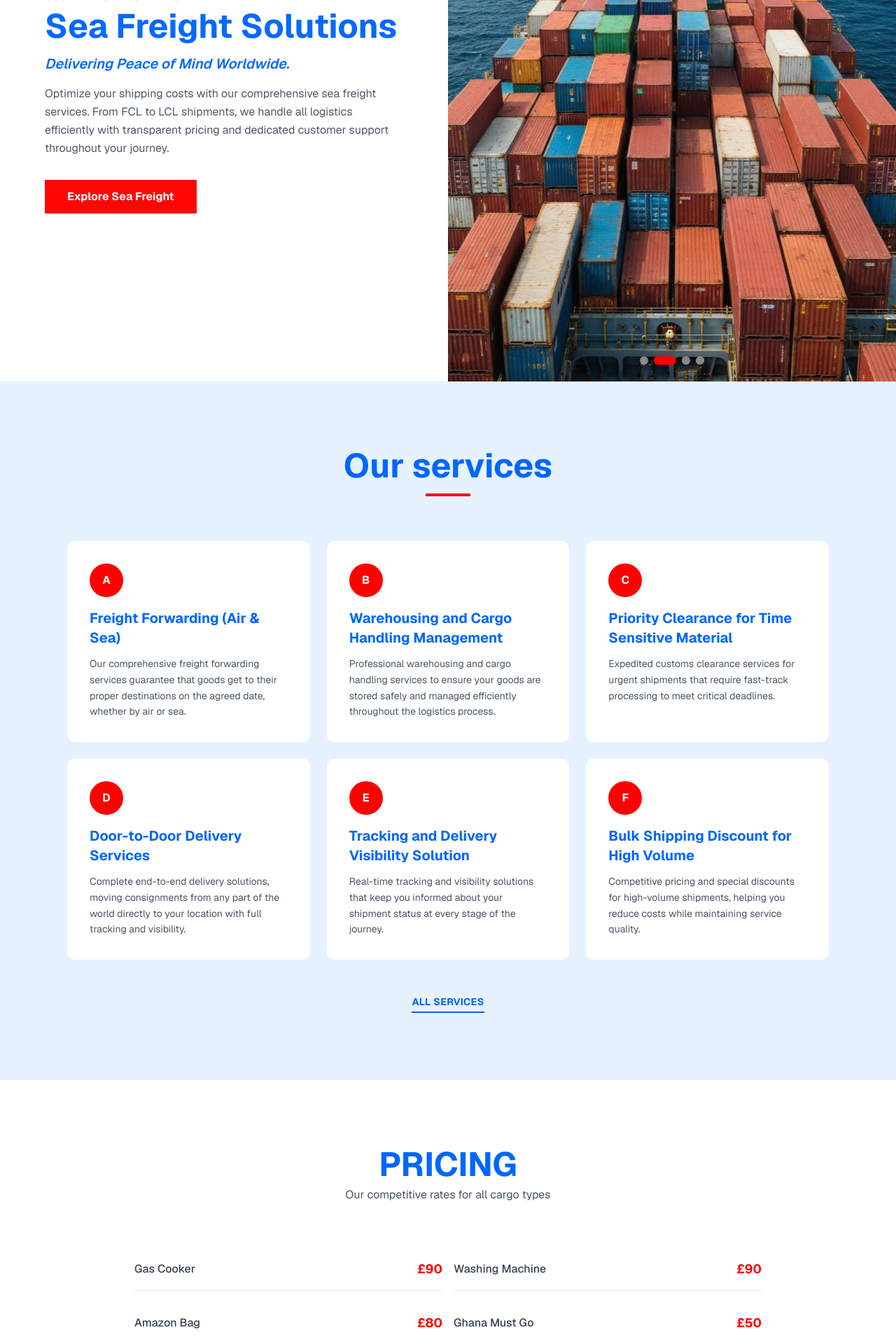
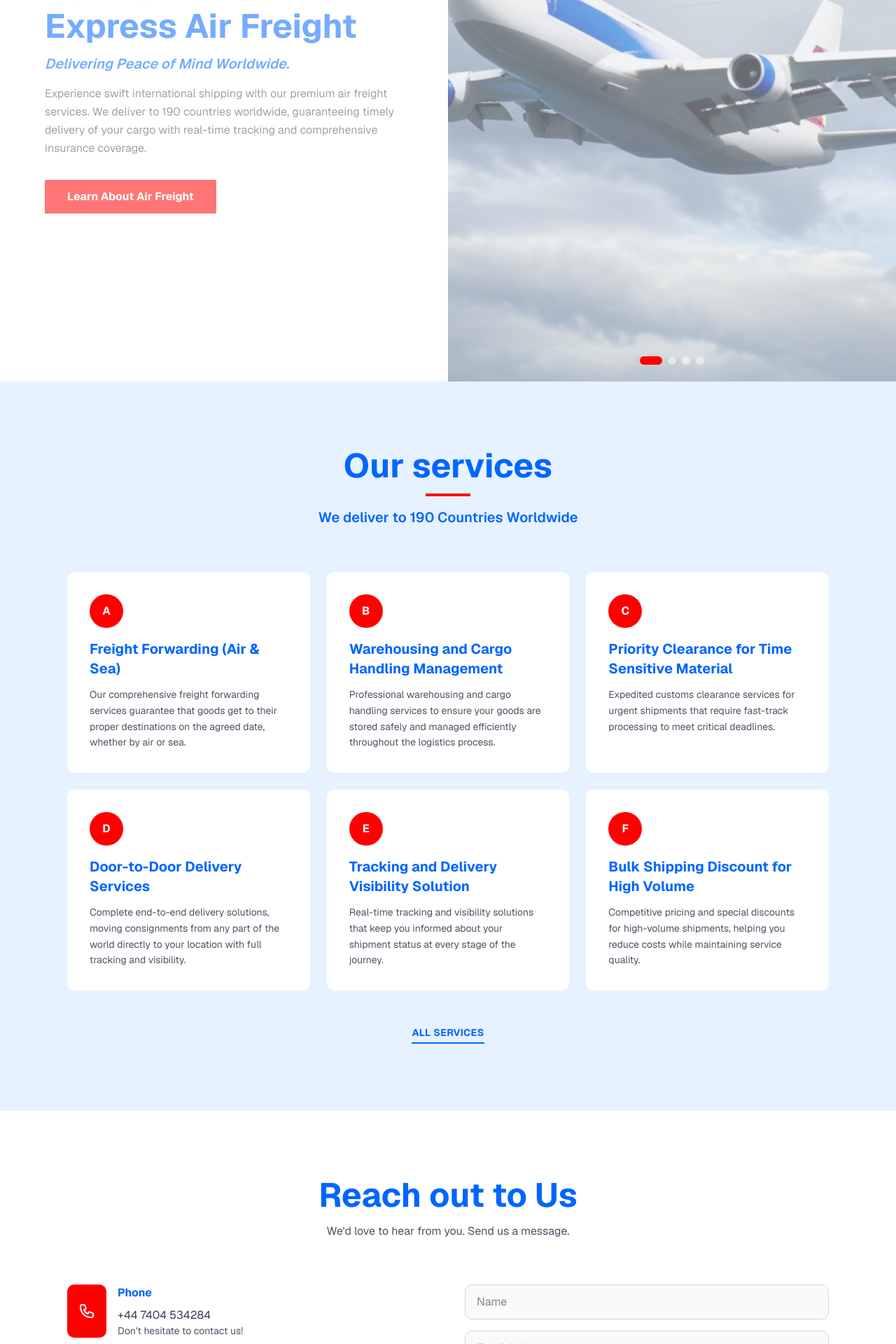
Before and after one commit to Klainnoble1/Kikiexprez, a Next.js app: page / in a window 1280 px wide. Shown: the part 320-2240 px from the top of the page at 70% size. Built offline with nearby package versions, Linux system fonts and the light colour scheme.

Commit message:
Remove pricing section and add 'We deliver to 190 Countries' messaging - Removed Pricing component from home page - Removed Pricing link from footer - Added 'We deliver to 190 Countries' to hero, services section, and About page

```diff
--- a/app/about/page.tsx
+++ b/app/about/page.tsx
@@ -205,6 +205,11 @@ export default function About() {
             </div>
             <div className="bg-white p-6 rounded-lg shadow-sm">
               <div className="text-4xl mb-4">🌍</div>
+              <h3 className="text-xl font-bold text-navy-blue mb-2">190 Countries Worldwide</h3>
+              <p className="text-gray-700">We deliver to 190 countries across the globe, connecting businesses worldwide</p>
+            </div>
+            <div className="bg-white p-6 rounded-lg shadow-sm">
+              <div className="text-4xl mb-4">🏢</div>
               <h3 className="text-xl font-bold text-navy-blue mb-2">UK & Nigeria Offices</h3>
               <p className="text-gray-700">Fully operational offices in London and Lagos for seamless coordination</p>
             </div>
--- a/app/page.tsx
+++ b/app/page.tsx
@@ -1,7 +1,6 @@
 import Navigation from '@/components/navigation'
 import Hero from '@/components/hero'
 import Services from '@/components/services'
-import Pricing from '@/components/pricing'
 import Contact from '@/components/contact'
 import Footer from '@/components/footer'
 
@@ -11,7 +10,6 @@ export default function Home() {
       <Navigation />
       <Hero />
       <Services />
-      <Pricing />
       <Contact />
       <Footer />
     </main>
--- a/components/footer.tsx
+++ b/components/footer.tsx
@@ -31,8 +31,7 @@ export default function Footer() {
             <ul className="space-y-3 text-sm">
               <li><a href="/about" className="text-gray-300 hover:text-red-accent transition">About Us</a></li>
               <li><a href="/services" className="text-gray-300 hover:text-red-accent transition">Services</a></li>
-              <li><a href="/" className="text-gray-300 hover:text-red-accent transition">Pricing</a></li>
-              <li><a href="#contact" className="text-gray-300 hover:text-red-accent transition">Contact</a></li>
+              <li><a href="/contact" className="text-gray-300 hover:text-red-accent transition">Contact</a></li>
             </ul>
           </div>
 
--- a/components/hero.tsx
+++ b/components/hero.tsx
@@ -7,7 +7,7 @@ const heroSlides = [
     id: 1,
     title: 'Express Air Freight',
     subtitle: 'Fast & Reliable Global Delivery',
-    description: 'Experience swift international shipping with our premium air freight services. We guarantee timely delivery of your cargo to over 200 destinations worldwide, with real-time tracking and comprehensive insurance coverage.',
+    description: 'Experience swift international shipping with our premium air freight services. We deliver to 190 countries worldwide, guaranteeing timely delivery of your cargo with real-time tracking and comprehensive insurance coverage.',
     image: '/cargo-airplane.png',
     cta: 'Learn About Air Freight'
   },
--- a/components/services.tsx
+++ b/components/services.tsx
@@ -33,7 +33,10 @@ export default function Services() {
           <h2 className="text-4xl md:text-5xl font-bold text-navy-blue mb-4">
             Our services
           </h2>
-          <div className="w-16 h-1 bg-red-accent mx-auto"></div>
+          <div className="w-16 h-1 bg-red-accent mx-auto mb-4"></div>
+          <p className="text-lg md:text-xl text-navy-blue font-semibold">
+            We deliver to 190 Countries Worldwide
+          </p>
         </div>
 
         <div className="grid md:grid-cols-2 lg:grid-cols-3 gap-6">
```
